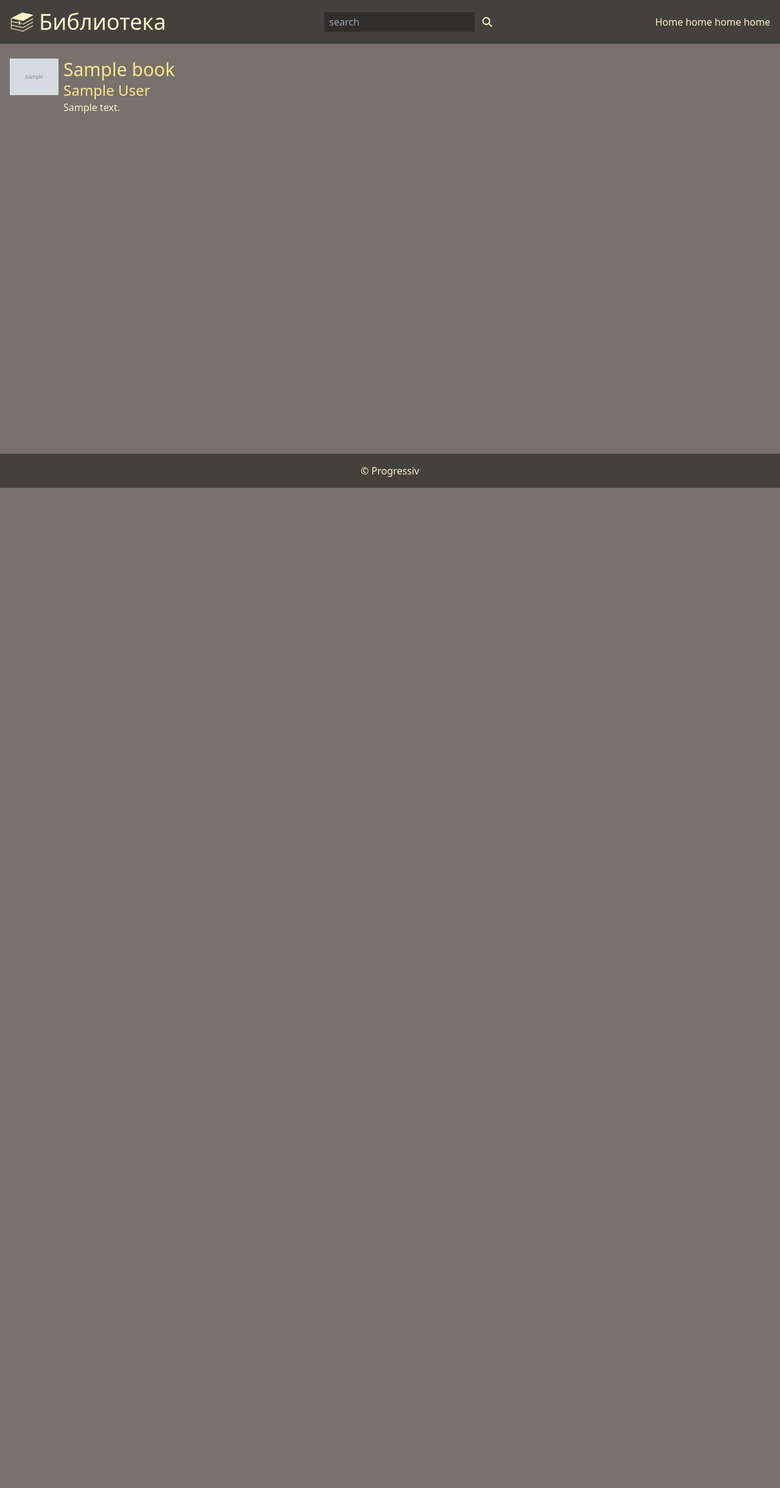
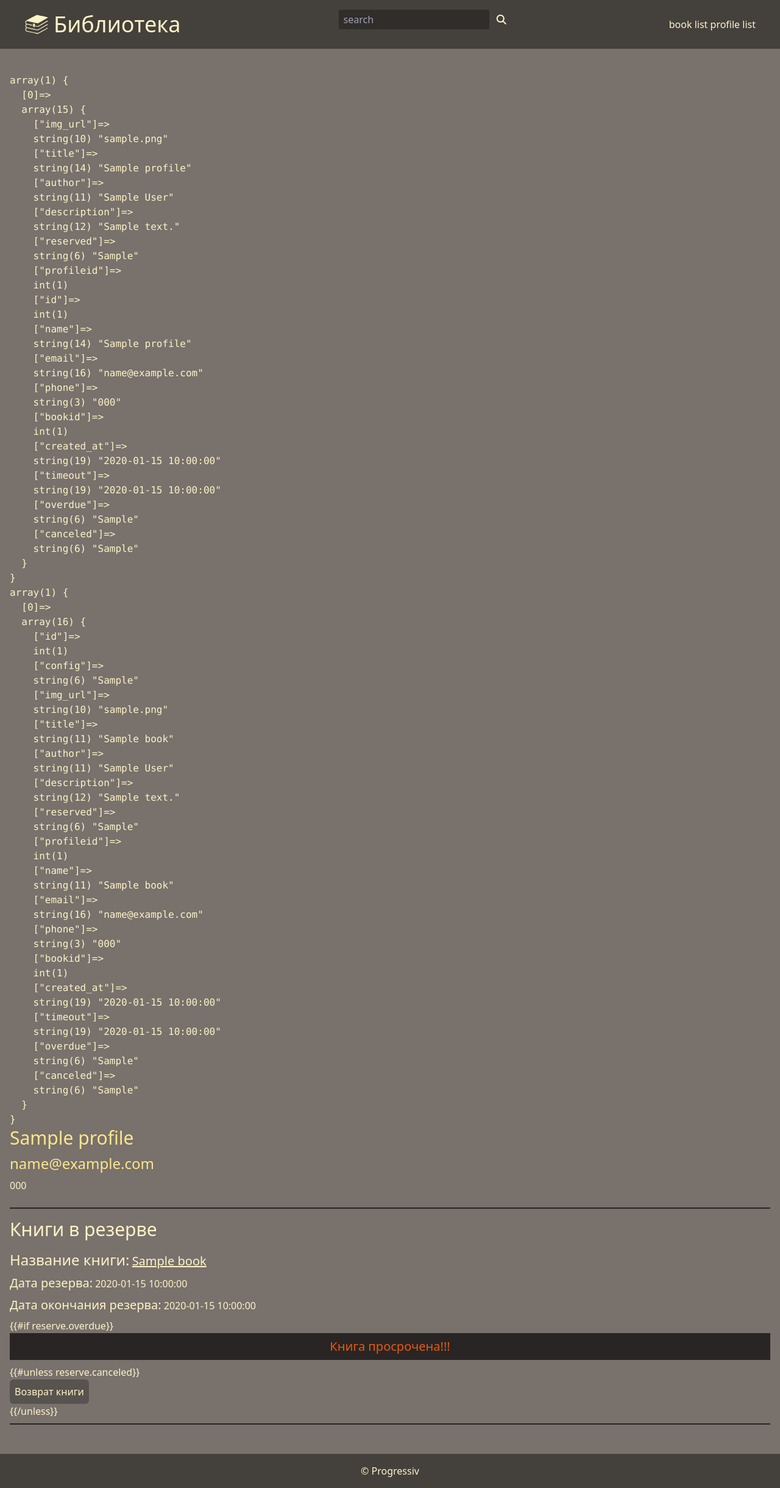
Before and after one commit to Ergorium/Web-technology-3c-6s, a PHP site: page /profiles/index.php?id=1 in a window 1280 px wide. Shown: the whole page at 61% size. Before the commit the page ends 800 px from the top, so only its background shows below. Run offline with PHP 8.4, Linux system fonts and the light colour scheme; tables that the repository leaves empty or names only in its code hold one stand-in row (values such as "Sample post"); grey boxes marked "Sample" are stand-in pictures; data that the repository does not hold is empty; some libraries are stand-ins or nearby versions.

Commit message:
php base realisation

```diff
--- a/php/DB.php
+++ b/php/DB.php
@@ -7,7 +7,7 @@
  */
 
 
-
+$GLOBALS['config'] = parse_ini_file('config.ini');
 class DB
 {
 
--- a/php/api/delete-book.php
+++ b/php/api/book/delete-book.php
@@ -3,6 +3,7 @@ $GLOBALS['config'] = parse_ini_file('../config.ini');
 include_once('../DB.php');
 
 $res = DB::delete('books', "id = " . $_GET['id']);
+header('Content-Type: application/json; charset=utf-8');
 if ($res == 1) {
   http_response_code(204);
 } elseif ($res == 0) {
--- a/php/api/reset-book.php
+++ b/php/api/book/reset-book.php
@@ -10,6 +10,7 @@ DB::update('reserves', [
   'canceled' -> true
 ], 'bookId = ' . $_GET['id']);
 
+header('Content-Type: application/json; charset=utf-8');
 if ($res == 1) {
   http_response_code(204);
 } elseif ($res == 0) {
--- /dev/null
+++ b/php/components/footer.php
@@ -0,0 +1,8 @@
+</main>
+<footer class="shrink-0 p-4 bg-stone-700">
+    <div class="container text-center">
+      &copy;&nbsp;Progressiv
+    </div>
+  </footer>
+</body>
+</html>
--- a/php/components/header.php
+++ b/php/components/header.php
@@ -1,3 +1,19 @@
+<!DOCTYPE html>
+<html lang="en">
+<head>
+  <meta charset="UTF-8">
+  <meta http-equiv="X-UA-Compatible" content="IE=edge">
+  <meta name="viewport" content="width=device-width, initial-scale=1.0">
+  <script src="https://cdn.tailwindcss.com"></script>
+  <script src="https://kit.fontawesome.com/b66fce7160.js" crossorigin="anonymous"></script>
+  <style type="text/css">
+    .container {
+      max-width: 1200px;
+      margin: 0 auto;
+    }
+  </style>
+</head>
+<body class="min-h-[100vh] w-full flex flex-col text-amber-100">
 <header class="absolute p-4 bg-stone-700 l-0 t-0 r-0 w-full">
     <div class="container flex justify-between items-center">
       <a href="/" class="logo text-4xl flex">
@@ -11,10 +27,9 @@
         </form>
       </div>
       <nav>
-        <a href="/">Home</a>
-        <a href="/">home</a>
-        <a href="/">home</a>
-        <a href="/">home</a>
+        <a href="/">book list</a>
+        <a href="/profiles">profile list</a>
       </nav>
     </div>
   </header>
+<main class="w-full min-h-full grow pt-24 p-4 bg-stone-500">
--- a/php/components/list.php
+++ b/php/components/list.php
@@ -8,7 +8,7 @@ foreach ($books as $book) {
     <img src="<?php echo $book['img_url']?>" class="max-w-[80px] mr-2" alt="Logo">
   </div>
   <div class="card--main">
-    <h3 class="card--header text-3xl text-amber-200 book-modal cursor-pointer" book-id="<?php echo $book['id']?>"><?php echo $book['title']?></h3>
+    <a href="<?php echo '/books?id=' . $book['id']?>" class="card--header text-3xl text-amber-200 book-modal cursor-pointer" book-id="<?php echo $book['id']?>"><?php echo $book['title']?></a>
     <h5 class="card--header text-2xl text-amber-200"><?php echo $book['author']?></h5>
     <p class="card--description"><?php echo $book['description']?></p>
   </div>
--- a/php/index.php
+++ b/php/index.php
@@ -1,31 +1,7 @@
 <?php
 $GLOBALS['config'] = parse_ini_file('config.ini');
+include_once('components/header.php')
 ?>
-<!DOCTYPE html>
-<html lang="en">
-<head>
-  <meta charset="UTF-8">
-  <meta http-equiv="X-UA-Compatible" content="IE=edge">
-  <meta name="viewport" content="width=device-width, initial-scale=1.0">
-  <script src="https://cdn.tailwindcss.com"></script>
-  <script src="https://kit.fontawesome.com/b66fce7160.js" crossorigin="anonymous"></script>
-  <style type="text/css">
-    .container {
-      max-width: 1200px;
-      margin: 0 auto;
-    }
-  </style>
-</head>
-<body class="min-h-[100vh] w-full flex flex-col text-amber-100">
-  <?php include_once('components/header.php')?>
-  <main class="w-full min-h-full grow pt-24 p-4 bg-stone-500">
-    <div><?php include_once('components/list.php')?></div>
-  </main>
-  <footer class="shrink-0 p-4 bg-stone-700">
-    <div class="container text-center">
-      &copy;&nbsp;Progressiv
-    </div>
-  </footer>
-  <script src="js/index.js"></script>
-</body>
-</html>
+<div><?php include_once('components/list.php')?></div>
+<script src="js/index.js"></script>
+<?php include_once('components/footer.php')?>
--- /dev/null
+++ b/php/profiles/index.php
@@ -0,0 +1,55 @@
+<?php
+include_once('../DB.php');
+$profiles = DB::select('profiles', 'id = ' . $_GET['id']);
+if (count($profiles) === 0 || count($profiles) > 1) {
+  header('Location: ' . $_SERVER['HTTP_REFERER']);
+}
+$profile = $profiles[0];
+var_dump('' . $profile['id']);
+$sql = 'select *, b.title as title from reserves as r left join books as b on r.bookId = b.id where r.profileId = ' . $profile['id'] . ' order by r.canceled';
+var_dump($sql);
+$reserves = DB::getRows($sql);
+
+include_once('../components/header.php');
+?>
+<pre>
+<?php var_dump($profiles) ?>
+<?php var_dump($reserves) ?>
+</pre>
+<div class="mb-4">
+  <div class="card flex mb-4">
+    <div class="card--main w-full">
+      <div class="pb-4 mb-4 border-b-2 border-stone-800">
+        <h3 class="card--header text-3xl text-amber-200 book-modal cursor-pointer mb-2" book-id="${
+          item.id
+        }"><?php echo $profile['name'] ?></h3>
+        <a href="mailto:{{profile.email}}" class="block card--header text-2xl text-amber-200 mb-2"><?php echo $profile['email'] ?></a>
+        <a href="tel:{{profile.phone}}" class="block card--description mb-2"><?php echo $profile['phone'] ?></a>
+      </div>
+      <div>
+        <h4 class="mb-4 text-3xl">Книги в резерве</h4>
+        <div>
+          <?php foreach ($reserves as $reserve) { ?>
+            <div class="pb-2 mb-4 border-b-2 border-stone-800 w-full">
+              <p class="mb-2"><span class="text-2xl select-none">Название книги:</span> <a href="/books?id=<?php echo $reserve['bookId'] ?>" class="text-xl underline"><?php echo $reserve['title'] ?></a></p>
+              <p class="mb-2"><span class="text-xl select-none">Дата резерва:</span> <span><?php echo $reserve['created_at'] ?></span></p>
+              <p class="mb-2"><span class="text-xl select-none">Дата окончания резерва:</span> <span><?php echo $reserve['timeout'] ?></span></p>
+              {{#if reserve.overdue}}
+              <?php if ($reserve['overdue']) { ?>
+                <p class="text-xl text-orange-600 bg-stone-800 p-2 text-center select-none mb-2">Книга просрочена!!!</p>
+              <?php } ?>
+              {{#unless reserve.canceled}}
+                <div>
+                  <button id="modal-reset" class="p-2 bg-stone-600 hover:bg-opacity-70 active:scale-95 rounded-md mr-2" book-id="{{reserve.bookId}}">Возврат книги</button>
+                </div>
+              {{/unless}}
+            </div>
+          <?php } ?>
+        </div>
+      </div>
+    </div>
+  </div>
+</div>
+
+
+<?php include_once('../components/footer.php');?>
--- /dev/null
+++ b/php/reserves/index.php
@@ -0,0 +1,4 @@
+<?php
+include_once('../components/header.php');
+include_once('../components/footer.php');
+?>
```
Also changed, not shown: php/api/book/create-book.php (added, +15 -0 lines), php/api/create-book.php (deleted, +0 -15 lines), php/books/index.php (added, +32 -0 lines), php/books/new/index.php (added, +31 -0 lines), php/profiles/create-profile.php (added).
